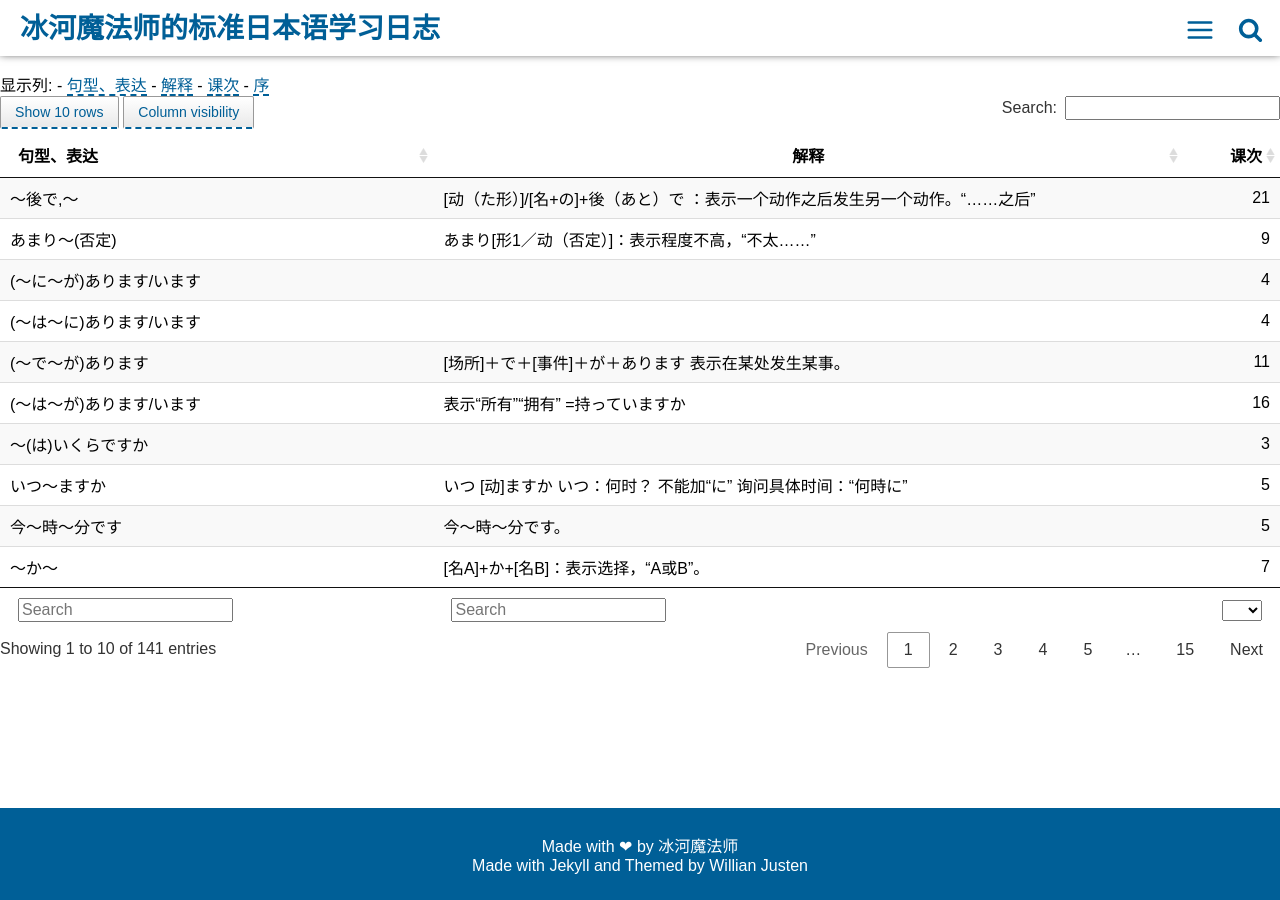
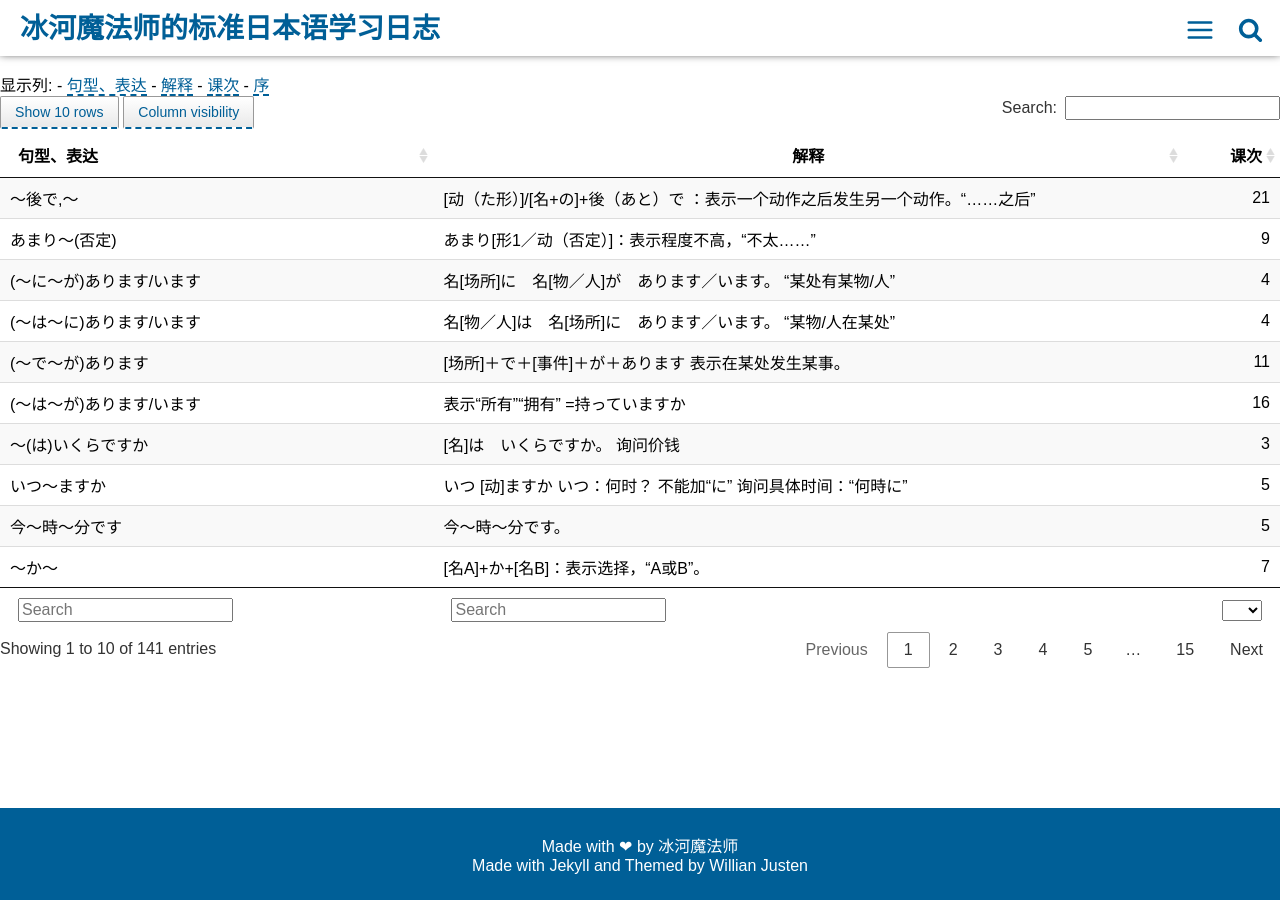
Before and after one commit to wizicer/LearnJapan, a Jekyll site: the page built from docs/grammar.md, in a window 1280 px wide and 900 px high, scrolled down 668 px. Built offline with Jekyll 4.4.1, drawn with Linux system fonts in a browser that asks for light colours.

Commit message:
unit 1 grammar

```diff
--- a/docs/grammar.md
+++ b/docs/grammar.md
@@ -18,11 +18,11 @@
 | :----------------------------------------- | ------------------------------------------------------------------------------ | ---: | --  |
 | ～後で,～                                  | [动（た形）]/[名+の]+後（あと）で ：表示一个动作之后发生另一个动作。“……之后”   | 21   | 001 |
 | あまり～(否定)                             | あまり[形1／动（否定）]：表示程度不高，“不太……”                                | 9    | 002 |
-| (～に～が)あります/います                  |                                                                                | 4    | 003 |
-| (～は～に)あります/います                  |                                                                                | 4    | 004 |
+| (～に～が)あります/います                  | 名[场所]に　名[物／人]が　あります／います。 “某处有某物/人”                   | 4    | 003 |
+| (～は～に)あります/います                  | 名[物／人]は　名[场所]に　あります／います。 “某物/人在某处”                   | 4    | 004 |
 | (～で～が)あります                         | [场所]＋で＋[事件]＋が＋あります 表示在某处发生某事。                          | 11   | 005 |
 | (～は～が)あります/います                  | 表示“所有”“拥有”   =持っていますか                                             | 16   | 006 |
-| ～(は)いくらですか                         |                                                                                | 3    | 007 |
+| ～(は)いくらですか                         | [名]は　いくらですか。 询问价钱                                                | 3    | 007 |
 | いつ～ますか                               | いつ [动]ますか いつ：何时？ 不能加“に” 询问具体时间：“何時に”                 | 5    | 008 |
 | 今～時～分です                             | 今～時～分です。                                                               | 5    | 009 |
 | ～か～                                     | [名A]+か+[名B]：表示选择，“A或B”。                                             | 7    | 010 |
@@ -43,10 +43,10 @@
 | (～を)ください                             | [名]+を　ください：请给我……                                                    | 7    | 025 |
 | ～くらい/ぐらい                            | 前接数量词，表示大概的数量，“大概~”“~左右”                                     | 13   | 026 |
 | ～けど,～ [转折] [铺垫]                    |                                                                                | 22   | 027 |
-| この/その/あの～は～です                   |                                                                                | 2    | 028 |
-| これ/それ/あれは～です                     |                                                                                | 2    | 029 |
-| ここ/そこ/あそこは～です                   |                                                                                | 3    | 030 |
-| こちら/そちら/あちら/どちら                |                                                                                | 3    | 031 |
+| この/その/あの～は～です                   | この（近称）／その（中称）／あの（远称）　[名]は　[名]です 指示连体词          | 2    | 028 |
+| これ/それ/あれは～です                     | これ／それ／あれは　[名]です。 事物指示词：これ／それ／あれ                    | 2    | 029 |
+| ここ/そこ/あそこは～です                   | ここ／そこ／あそこは[名]です ここ：近称 そこ：中称 あそこ：远称 どこ：不确定地 | 3    | 030 |
+| こちら/そちら/あちら/どちら                | “ここ／そこ／あそこ／どこ”的礼貌说法。                                         | 3    | 031 |
 | (～は) ～ことができます                    | [名(人)]＋は＋[动(基本形)]＋ことが　できます：表示可能。表示 ①能力 ②条件允许   | 20   | 032 |
 | (～は) ～ことです                          | [名]＋は＋[动（基本形）]＋ことです：“~是~”                                     | 20   | 033 |
 | そして,～                                  | そして：表示并列关系，“而且”“然后”。                                           | 10   | 034 |
@@ -55,7 +55,7 @@
 | ～だったり～だったりです                   |                                                                                | 23   | 037 |
 | ～たほうがいいです                         | [动（た形／ない形）]+ほうが　いいです：表示建议，忠告“~比较好”                 | 21   | 038 |
 | ～たり～たりします                         |                                                                                | 23   | 039 |
-| だれですか/何ですか                        |                                                                                | 2    | 040 |
+| だれですか/何ですか                        | 何:[疑]什么（询问事物） だれ:[疑]谁（询问人）                                  | 2    | 040 |
 | ～て～[相继发生]                           | [动]て　[动]：相继发生、并列、手段、弱因果的关系，或前者为后者的伴随状况。     | 14   | 041 |
 | ～て～[并列]                               | [一类形]て　[一二类形] 一类形容词的て形：词尾的“い”变成“くて”。                | 16   | 042 |
 | ～で～                                     | 名[交通工具]+で+动：表示交通手段。                                             | 6    | 043 |
@@ -67,11 +67,11 @@
 | ～ています[结果状态]                       | 表示动作或变化结束后留下的结果状态。（多为瞬间性动词或表示变化动词）           | 16   | 049 |
 | ～てから～[相继发生]                       | [动]てから　[动]：相继发生。强调先后顺序不可逆，“……之后……”                     | 14   | 050 |
 | ～てください                               | [动]て　ください：“请（你）……”。请求对方做某事。                               | 14   | 051 |
-| ～ですか，～ですか                         |                                                                                | 3    | 052 |
+| ～ですか，～ですか                         | [名]は　[名]ですか、[名]ですか。 选择疑问句 “是……还是……？”                     | 3    | 052 |
 | ても,～                                    | でも：表示转折关系，“但是”。一般只用于口语。                                   | 10   | 053 |
 | ～てはいけません                           | 表示禁止，“不可以”                                                             | 15   | 054 |
 | ～てもいいです                             | 表示许可，“可以……”                                                             | 15   | 055 |
-| ～と～[并列]                               |                                                                                | 4    | 056 |
+| ～と～[并列]                               | [名]と　[名]　并列。 表示并列，“A和B”。                                        | 4    | 056 |
 | ～と～                                     | 名[人]+と+动：共同做某事的对象，“和~（一起做某事）” ～と一緒に：“和……一起”     | 6    | 057 |
 | ～と～とどちらが～ですか                   | [名A]と　[名B]と　どちらが　[一类形/二类形]ですか。 “A和B，哪个更……?”          | 12   | 058 |
 | (～は)～と言いました                       |                                                                                | 24   | 059 |
@@ -79,9 +79,9 @@
 | どうして～のですか/んですか                |                                                                                | 24   | 061 |
 | どうしてですか                             | 为什么？ 回答多用“句子+から”                                                   | 11   | 062 |
 | (～は)どうですか                           | どうですか：询问对方的感想，“如何，怎么样？”  询问过去的感想：どうでしたか。   | 10   | 063 |
-| (～は)どこですか                           |                                                                                | 3    | 064 |
+| (～は)どこですか                           | 询问存在的场所                                                                 | 3    | 064 |
 | どの～/どれ/どこ/いつ/何がいちばん～ですか | 在三个以上事物中询问哪一个更具有形容词的性质                                   | 12   | 065 |
-| どれ～/どの～                              |                                                                                | 2    | 066 |
+| どれ～/どの～                              | どれ／どの　[名] “哪一个”，用于三个以上（含三个）事物中不确定是哪一个时。      | 2    | 066 |
 | どんな～                                   | どんな＋名：询问人或事物的性质，“什么样的”。                                   | 10   | 067 |
 | ～ないでください                           | [动]ないで　ください：表示否定的命令，“请勿……”                                 | 19   | 068 |
 | ～なくてもいいです                         | [动]なくても　いいです：“不必……，不……也可以” “ない→なく”＋“ても　いいです”     | 19   | 069 |
@@ -95,24 +95,24 @@
 | (～は)～に～をもらいます                   | 名1[人]は　名2[人]に　名3[物]を　もらいます  ＂名1从名2处得到名3＂。           | 8    | 077 |
 | ～にします                                 | [二类形/名]にします 通过主语的意志行动使事物发生改变 “使～变得/变成～”         | 18   | 078 |
 | ～になります                               | [二类形/名]になります 示性质或状态的变化，“～变得～”。                         | 18   | 079 |
-| ～わ[确认]                                 |                                                                                | 4    | 080 |
+| ～わ[确认]                                 | 终助词：ね [确认] 当说话人就某事征求听话人的同意时，句尾用助词“ね”，读升调。   | 4    | 080 |
 | ～の                                       |                                                                                | 2    | 081 |
-| ～の～[从属机构、国家] [属性]              |                                                                                | 1    | 082 |
-| ～の～[所属]                               |                                                                                | 2    | 083 |
+| ～の～[从属机构、国家] [属性]              | [名1]の　[名2]　[从属关系][属性] の：助词，连接名词与名词。                    | 1    | 082 |
+| ～の～[所属]                               | [名]の　[名]（所属） 连接两个名词，表示所属关系、内容等                        | 2    | 083 |
 | ～のです/んです                            |                                                                                | 24   | 084 |
 | ～の中で～がいちばん～です                 | [名1]の　中で　[名2]が　いちばん　[一类形/二类形]です。在名1的范围内，名2最……  | 12   | 085 |
-| ～は～                                     |                                                                                | 1    | 086 |
+| ～は～                                     | ～は：助词，提示主题。（读作wa）                                               | 1    | 086 |
 | ～は～[对比]                               | ～は：表示对比                                                                 | 5    | 087 |
 | ～は～が～です                             | [名1]は [名2]が 一类形/二类形です。使用表达情感的形容词，表示名1对名2的情感。  | 11   | 088 |
 | ～は～が分かります/できます                | [名1]は [名2]が [动]ます／[一二类形]です。使用有关能力的词语，表示是否有能力。 | 11   | 089 |
 | ～は～ (か)ったです                        | [形1]做谓语时的过去肯定形式 → 把“い”变为“かった”＋“です”。                     | 9    | 090 |
 | ～は～でした                               | 过去肯定：名词＋“は”＋二类形容词＋“でした”。                                   | 10   | 091 |
-| ～は～です                                 |                                                                                | 1    | 092 |
+| ～は～です                                 | [名1]は　[名2]です。～は：助词，提示主题。～です：助动词，表示断定。           | 1    | 092 |
 | ～は～です                                 | 肯定：名词＋“は”＋二类形容词＋“です”                                           | 10   | 093 |
-| ～は～です                                 |                                                                                | 3    | 094 |
+| ～は～です                                 | ～は+ [场所名词] +です。“……在……”                                               | 3    | 094 |
 | ～は～(い)です                             | [名]＋は＋[一类形]＋です  名词具有性质                                         | 9    | 095 |
-| ～は～ですか                               |                                                                                | 1    | 096 |
-| ～は～では(じゃ)ありません                 |                                                                                | 1    | 097 |
+| ～は～ですか                               | [名1]は　[名2]ですか。 ～か：疑问助词，接在句尾表示疑问。念升调。              | 1    | 096 |
+| ～は～では(じゃ)ありません                 | 否定：[名1]は　[名2]では　ありません。                                         | 1    | 097 |
 | ～は～では(じゃ)ありません                 | 否定：名词＋“は”＋二类形容词＋“では／じゃ　ありません”。                       | 10   | 098 |
 | ～は～では(じゃ)ありませんでした           | 过去否定：名词＋“は”＋二类形容词＋“では／じゃ　ありませんでした”。             | 10   | 099 |
 | ～は～ (く)ないです                        | [形1]做谓语时的否定形式 词尾“い”→“く”＋“ないです／ありません”。                | 9    | 100 |
@@ -128,7 +128,7 @@
 | ～ましょうか[提议]                         | [动]ましょうか： 表示提议。比“ましょう”稍微委婉些                              | 21   | 110 |
 | ～ませんか                                 | [动]ませんか：用否定疑问句的形式，向对方提议或劝诱（与自己一起做某事）。       | 17   | 111 |
 | まだ～ (否定)                              | まだ＋[动（否定）] “尚未，还没……” 对“もう”提问的句子做否定回答                 | 16   | 112 |
-| ～も～です                                 |                                                                                | 3    | 113 |
+| ～も～です                                 | [名]も　[名]です。 助词“も”：“也……”                                            | 3    | 113 |
 | ～や～/～や～など～                        | [名1]や　[名2]  助词「や」：表示不完全列举，“~呀~什么的”。「など」可以省略。   | 11   | 114 |
 | ～よ[提醒]                                 | 终助词“よ”用于提醒对方注意其不知道的事情，读升调。可表示告知提醒、轻微的警告等 | 8    | 115 |
 | ～よね                                     | 提出自己的意见，以征求对方的同意。对自己的意见的自信程度比“ね”略低             | 20   | 116 |
@@ -142,7 +142,7 @@
 | て形                                       | 动词て形                                                                       | 14   | 124 |
 | ない形                                     | 用法：一般用于表示否定。①ます→あ段(い→わ)+“ない” ②ます→ない ③来ます→来(こ)ない | 19   | 125 |
 | ます形                                     | 动词的ます形连用形:働きます → 働き                                             | 13   | 126 |
-| 上/下/前/後ろ/隣/中/外                     |                                                                                | 4    | 127 |
+| 上/下/前/後ろ/隣/中/外                     | 表示具体位置时，用：[名詞]＋の＋上/下/前/後ろ/隣/中/外                         | 4    | 127 |
 | 数量+で                                    | 名[数量]＋で：表示总计。                                                       | 13   | 128 |
 | 名词[时间]+动词                            | 名[时间段]＋[（持续性的）动] 表示动作或状态的持续时间。                        | 13   | 129 |
 | 名词[数量]+动词                            | [名词]＋が／を＋[数量词]＋[动词]  限定が格或を格名词的数量词                   | 13   | 130 |
@@ -150,7 +150,7 @@
 | 二类形容词+名词                            | “二类形容词＋な＋名词” 做定语（修饰名词）                                      | 10   | 132 |
 | 疑问词+か                                  | か：接在疑问词或表示疑问的词后，表示不确定。                                   | 20   | 133 |
 | 疑问词+でも                                | 疑问词＋でも：全面肯定，“任何……都”                                             | 17   | 134 |
-| 疑问词+も～(否定)                          |                                                                                | 4    | 135 |
+| 疑问词+も～(否定)                          | 疑问词+も+动（否定）。表示全面否定。                                           | 4    | 135 |
 | 疑问词小句+か                              |                                                                                | 23   | 136 |
 | 简体形                                     |                                                                                | 22   | 137 |
 | 动词的简体形                               |                                                                                | 22   | 138 |
```
